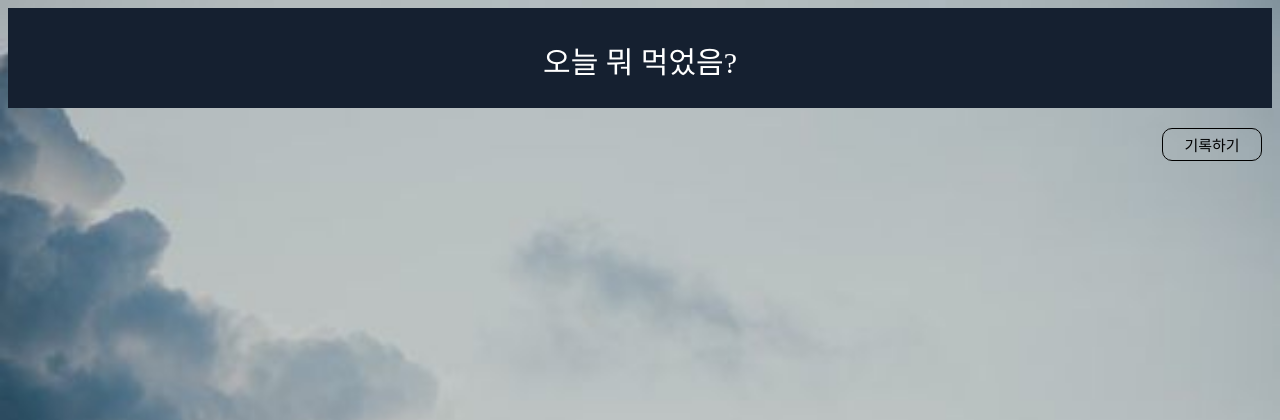
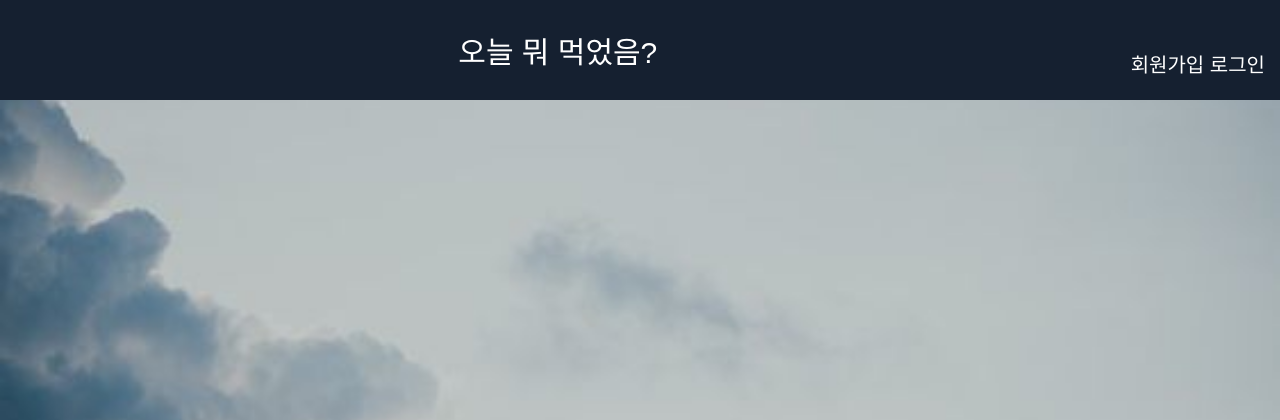
Before and after one commit to jisun-16/mysite_jisun, a Django app: page / in a window 1280 px wide. Shown: the top 420 px of the page. Run offline with Django 3.2, Linux system fonts and the light colour scheme; data that the repository does not hold is empty; some libraries are stand-ins or nearby versions; some web fonts are replaced.

Commit message:
logout and login

```diff
--- a/project1/WhatDidYouEat/static/WhatDidYouEat/css/style.css
+++ b/project1/WhatDidYouEat/static/WhatDidYouEat/css/style.css
@@ -1,4 +1,7 @@
+@font-face { font-family: 'NeoDunggeunmo'; src: url('https://cdn.jsdelivr.net/gh/projectnoonnu/noonfonts_2001@1.3/NeoDunggeunmo.woff') format('woff'); font-weight: normal; font-style: normal; }
+
 *{
+    font-family: 'NeoDunggeunmo', sans-serif;
     box-sizing: border-box;
 }
 body{
@@ -28,12 +31,7 @@ button, .postEdit{
     font-size: 15px;
     border: solid 1px;
     border-radius: 10px;
-}
-
-.postEdit {
-    float: right;
     margin: 20px 10px;
-
 }
 
 div.post{
@@ -49,7 +47,13 @@ div.comment{
     margin-top: 30px;
 }
 
-a{
+a, a:hover, a:active{
     text-decoration: none;
-    color: black;
+    color: white;
 }
+
+.info{
+    margin: 20px 15px;
+    float:right;
+    font-size: 20px;
+}
--- a/project1/WhatDidYouEat/templates/WhatDidYouEat/base.html
+++ b/project1/WhatDidYouEat/templates/WhatDidYouEat/base.html
@@ -3,13 +3,29 @@
 <html lang="kor">
     <head>
         <meta charset="utf-8">
-        <title>What did you eat today?</title>
+        <meta name="viewport" content="width=device-width, initial-scale=1, shrink-to-fit=no">
+
+        <link rel="stylesheet" href="https://stackpath.bootstrapcdn.com/bootstrap/4.4.1/css/bootstrap.min.css" integrity="sha384-Vkoo8x4CGsO3+Hhxv8T/Q5PaXtkKtu6ug5TOeNV6gBiFeWPGFN9MuhOf23Q9Ifjh" crossorigin="anonymous">
         <link rel="stylesheet" type="text/css" href="{% static 'WhatDidYouEat/css/style.css' %}"/>
-    </head>
+
+        <title>What did you eat today?</title></head>
     <body>
         <header>
-            <a href="{%url 'home'%}" style="color: white;">오늘 뭐 먹었음?</a>
+            <a href="{%url 'home'%}">오늘 뭐 먹었음?</a>
+                <div class="info">
+                    {%if user.is_authenticated%}
+                    <span style="color:white;">hihi</span>
+                    <a href="{%url 'logout'%}">logout</a>
+                    <a href="{% url 'today' %}" class="postEdit">기록하기</a>
+                    {%else%}
+                    <a href="{% url 'register' %}">회원가입</a>
+                    <a href="{% url 'login' %}">로그인</a>
+                    {%endif%}
+                </div>
         </header>
+        <script src="https://code.jquery.com/jquery-3.4.1.slim.min.js" integrity="sha384-J6qa4849blE2+poT4WnyKhv5vZF5SrPo0iEjwBvKU7imGFAV0wwj1yYfoRSJoZ+n" crossorigin="anonymous"></script>
+        <script src="https://cdn.jsdelivr.net/npm/popper.js@1.16.0/dist/umd/popper.min.js" integrity="sha384-Q6E9RHvbIyZFJoft+2mJbHaEWldlvI9IOYy5n3zV9zzTtmI3UksdQRVvoxMfooAo" crossorigin="anonymous"></script>
+        <script src="https://stackpath.bootstrapcdn.com/bootstrap/4.4.1/js/bootstrap.min.js" integrity="sha384-wfSDF2E50Y2D1uUdj0O3uMBJnjuUD4Ih7YwaYd1iqfktj0Uod8GCExl3Og8ifwB6" crossorigin="anonymous"></script>
         {%block content%}
         {%endblock%}
     </body>
--- a/project1/WhatDidYouEat/templates/WhatDidYouEat/home.html
+++ b/project1/WhatDidYouEat/templates/WhatDidYouEat/home.html
@@ -2,16 +2,22 @@
 {%block content%}
 {% load static %}
 
-<div class="postEdit">
-    <a href="{% url 'today' %}">기록하기</a>
-</div>
 <main>
-    {%for post in post_list%}
-        <div class="post">
-            <a href="{% url 'detail' pk=post.pk %}">{{post.title}}</a><br>
-            <p style="font-size: 11px;">{{post.pub_date}}</p>
+    <div class="container">
+        <div class="row">
+            {%for post in post_list%}
+            <div class="col-lg-4 col-12 pb-5" style="width: 18rem;">
+                <img src="{%static 'WhatDidYouEat/image/card.jpg'%}" class="card-img-top" alt="card image">
+                <div class="card-body">
+                    <h5 class="card-title">{{post.title}}</h5>
+                    <p class="card-text">{{post.body}}</p>
+                    </div>
+                <a href="{% url 'detail' pk=post.pk %}" class="btn btn-primary">포스트 보기</a>
+            </div>
+            {%endfor%}
         </div>
-    {%endfor%}
+    </div>
+
 </main>
 
 {%endblock%}
--- /dev/null
+++ b/project1/accounts/admin.py
@@ -0,0 +1,3 @@
+from django.contrib import admin
+
+# Register your models here.
--- /dev/null
+++ b/project1/accounts/apps.py
@@ -0,0 +1,5 @@
+from django.apps import AppConfig
+
+
+class AccountsConfig(AppConfig):
+    name = 'accounts'
--- /dev/null
+++ b/project1/accounts/models.py
@@ -0,0 +1,3 @@
+from django.db import models
+
+# Create your models here.
--- /dev/null
+++ b/project1/accounts/templates/registration/logged_out.html
@@ -0,0 +1,4 @@
+<h2>good bye</h2>
+<p>
+    <a href="{%url 'login'%}">다시 로그인하기</a>
+</p>
--- /dev/null
+++ b/project1/accounts/templates/registration/register.html
@@ -0,0 +1,6 @@
+<h1>회원가입</h1>
+<form method="POST">
+    {%csrf_token%}
+    {{form.as_p}}
+    <button type="submit">Sign Up</button>
+</form>
--- /dev/null
+++ b/project1/accounts/tests.py
@@ -0,0 +1,3 @@
+from django.test import TestCase
+
+# Create your tests here.
--- a/project1/project1/settings.py
+++ b/project1/project1/settings.py
@@ -38,6 +38,7 @@ INSTALLED_APPS = [
     'django.contrib.messages',
     'django.contrib.staticfiles',
     'WhatDidYouEat',
+    'accounts.apps.AccountsConfig',
 ]
 
 MIDDLEWARE = [
@@ -120,3 +121,6 @@ USE_TZ = True
 
 STATIC_URL = '/static/'
 STATIC_ROOT = os.path.join(BASE_DIR, 'static')
+
+LOGIN_REDIRECT_URL='/'
+LOGOUT_REDIRECT_URL='/'
--- a/project1/project1/urls.py
+++ b/project1/project1/urls.py
@@ -14,8 +14,10 @@ Including another URLconf
     2. Add a URL to urlpatterns:  path('blog/', include('blog.urls'))
 """
 from django.contrib import admin
-from django.urls import path
+from django.urls import path,include
 import WhatDidYouEat.views
+import accounts.views
+from django.contrib.auth import views as auth_views
 
 urlpatterns = [
     path('admin/', admin.site.urls),
@@ -25,4 +27,8 @@ urlpatterns = [
     path('edit/<int:pk>', WhatDidYouEat.views.edit, name="edit"),
     path('detail/<int:pk>/delete', WhatDidYouEat.views.delete, name="delete"),
     path('detail/<int:pk>/comment/<int:comment_pk>/delete/', WhatDidYouEat.views.delete_comment,name="delete_comment"),
+    path('registration/register/',accounts.views.register, name="register"),
+    path('registration/',include('django.contrib.auth.urls')),
+    path('registration/login/',auth_views.LoginView.as_view(),{'template_name':'registration/login.html'},name="login"),
+    path('registeration/logged_out/',auth_views.LogoutView.as_view(),{'template_name':'regisration/logged_out.html'},name="logout"),
 ]
```
Also changed, not shown: project1/accounts/forms.py (added, +9 -0 lines), project1/accounts/templates/registration/login.html (added, +8 -0 lines), project1/accounts/views.py (added, +16 -0 lines), project1/WhatDidYouEat/static/WhatDidYouEat/image/card.jpg (added), project1/accounts/__init__.py (added), project1/accounts/migrations/__init__.py (added).
